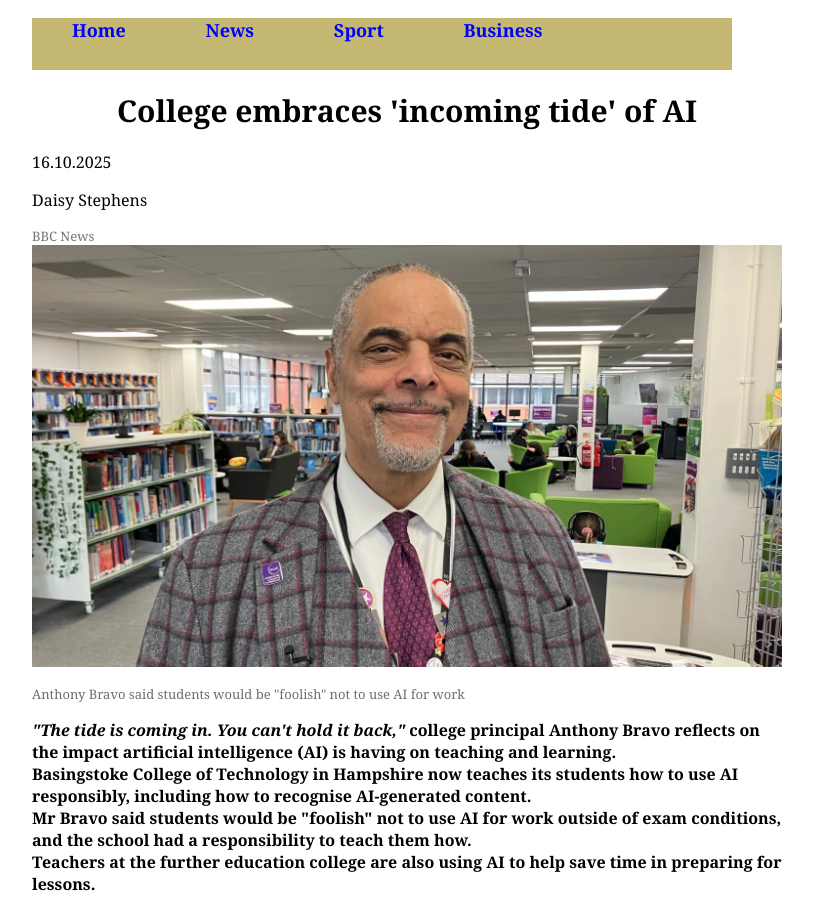
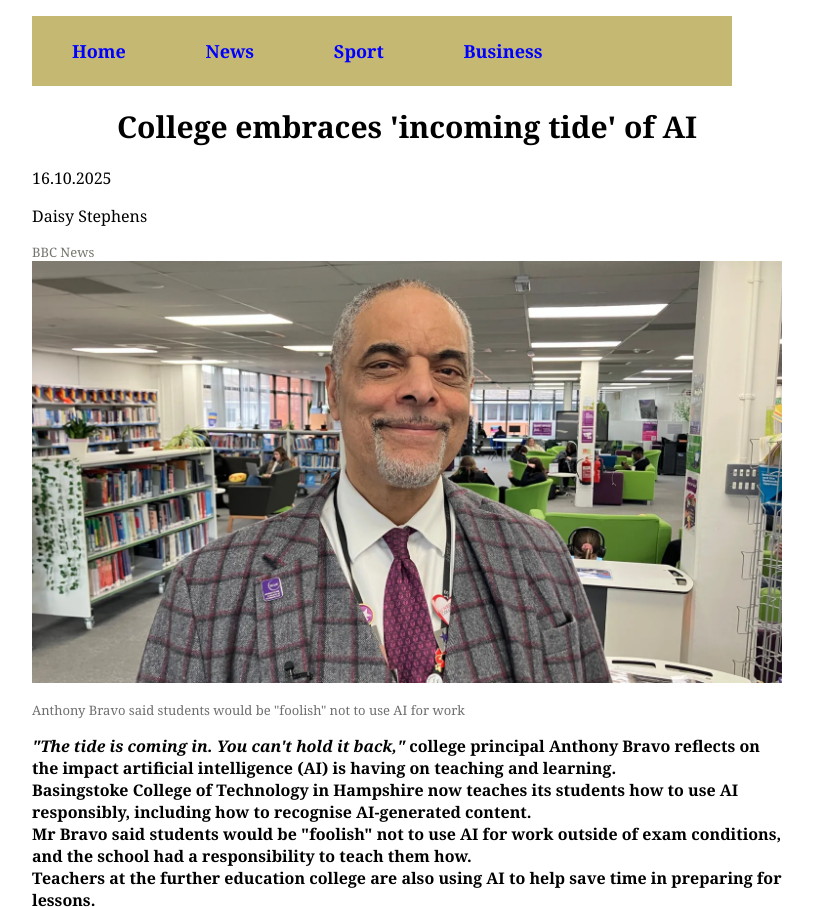
Before and after one commit to nuwikarunanayake/HTML-CSS_1st-Assignment, a plain HTML site: page index.html in a window 1280 px wide. Shown: the top 907 px of the page, without its empty margins (258-1071 px from the left). Drawn offline with Linux system fonts and the light colour scheme.

Commit message:
Some alignments of Header and footer.

```diff
--- a/styles.css
+++ b/styles.css
@@ -51,8 +51,8 @@ header{
     font-weight: bold;
     color: rgb(47, 0, 255);
     background-color: rgb(196, 184, 115);
-    scroll-padding: 200px;
-    padding-bottom: 10px;
+    padding-top:  5px;
+    padding-bottom: 5px;
 
 }
 footer{
@@ -60,7 +60,7 @@ footer{
     font-weight: bold;
     color: rgb(0, 30, 255);
     background-color: rgb(175, 104, 17);
-    padding-left: 30px;
+    padding-top:   10px;
     padding-bottom: 10px;
 
 }
```
